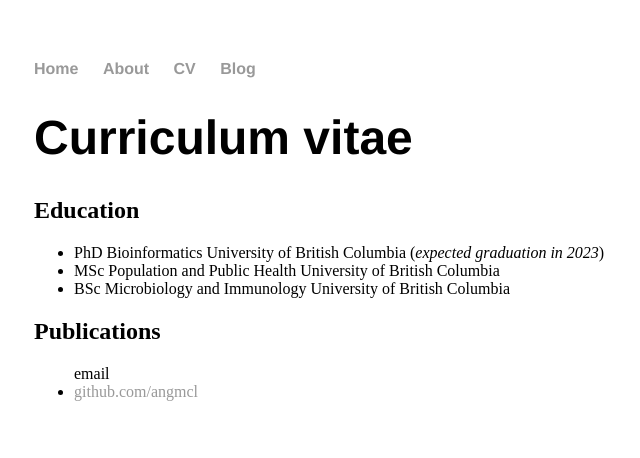
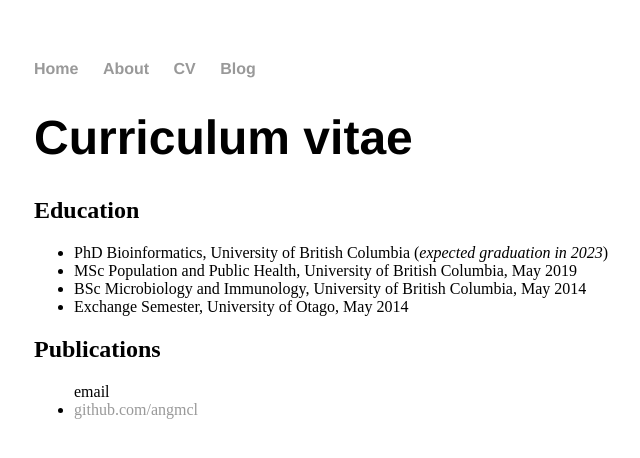
Before and after one commit to AngMcL/angmcl.github.io, a Jekyll site: the page built from cv/index.html, in a window 1280 px wide. Shown: the top 458 px of the page, without its empty margins (158-798 px from the left). Built offline with Jekyll 4.4.1, drawn with Linux system fonts in a browser that asks for light colours.

Commit message:
Update index.html

```diff
--- a/cv/index.html
+++ b/cv/index.html
@@ -8,9 +8,10 @@ title: Curriculum vitae
 
   <h2>Education</h2>
   <ul>
-    <li>PhD Bioinformatics University of British Columbia (<i>expected graduation in 2023</i>)</li>
-    <li>MSc Population and Public Health University of British Columbia</li>
-    <li>BSc Microbiology and Immunology University of British Columbia</li>
+    <li>PhD Bioinformatics, University of British Columbia (<i>expected graduation in 2023</i>)</li>
+    <li>MSc Population and Public Health, University of British Columbia, May 2019</li>
+    <li>BSc Microbiology and Immunology, University of British Columbia, May 2014</li>
+    <li>Exchange Semester, University of Otago, May 2014</li>
   </ul>
 
   <h2>Publications</h2>
```
